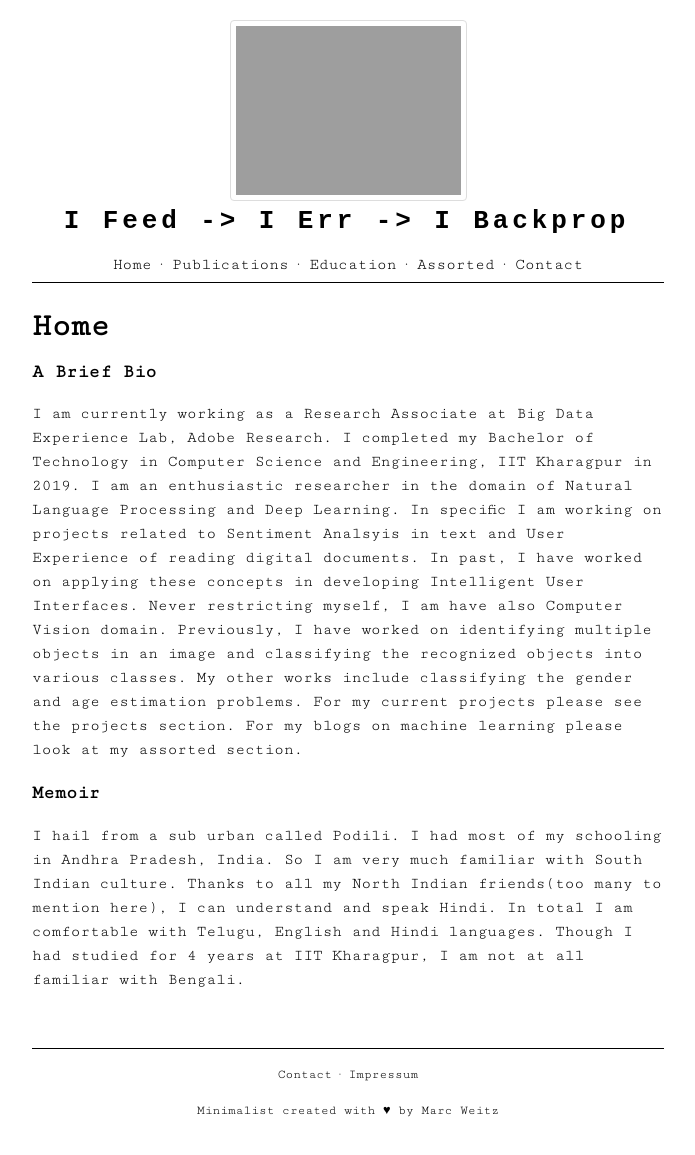
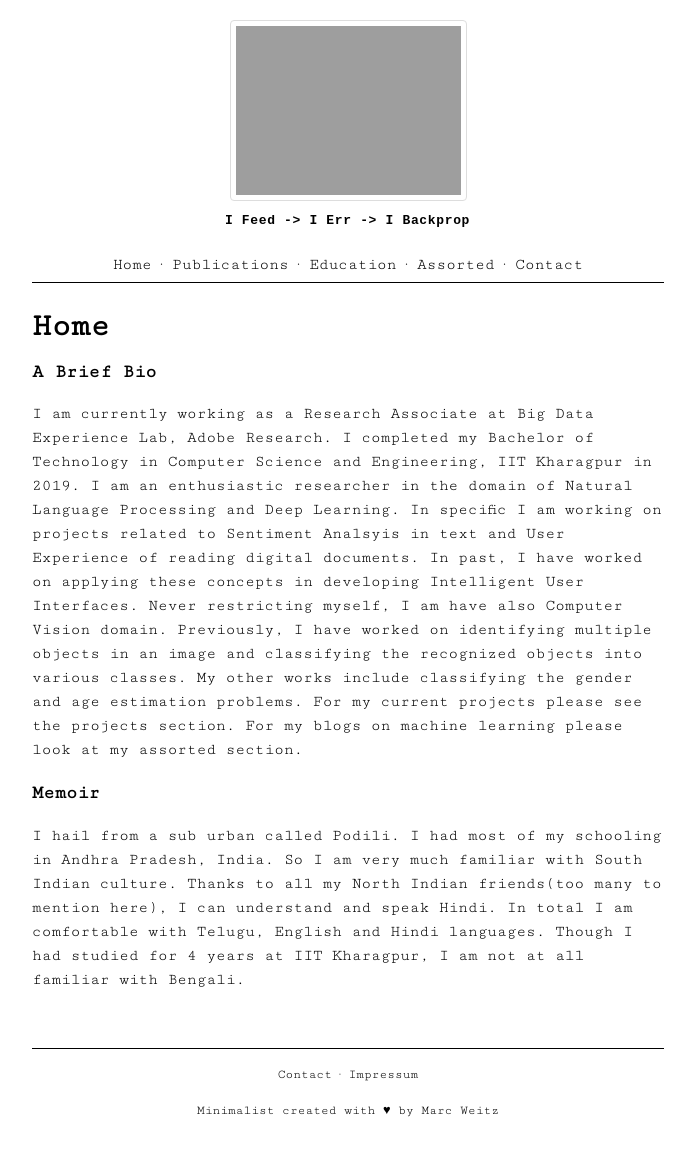
Before and after one commit to bhanu77prakash/bhanu77prakash.github.io, a Jekyll site: the page built from index.md, in a window 1280 px wide. Shown: the whole page, without its empty margins (292-987 px from the left). Built offline with Jekyll 4.4.1, drawn with Linux system fonts in a browser that asks for light colours.

Commit message:
updated site

```diff
--- a/assets/css/style.css
+++ b/assets/css/style.css
@@ -9,11 +9,12 @@ body	{
 .typewriter h1 {
   color: #000;
   font-family: monospace;
+	font-size: 1em;
   overflow: hidden; /* Ensures the content is not revealed until the animation */
   border-right: .15em solid black; /* The typwriter cursor */
   white-space: nowrap; /* Keeps the content on a single line */
   margin: 0 auto; /* Gives that scrolling effect as the typing happens */
-  letter-spacing: .15em; /* Adjust as needed */
+  letter-spacing: .05em; /* Adjust as needed */
   animation:
     typing 3.5s steps(30, end),
     blink-caret .5s step-end infinite;
@@ -28,7 +29,7 @@ body	{
 /* The typewriter cursor effect */
 @keyframes blink-caret {
   from, to { border-color: transparent }
-  50% { border-color: orange }
+  50% { border-color: black }
 }
 
 a:link, a:visited	{
```
